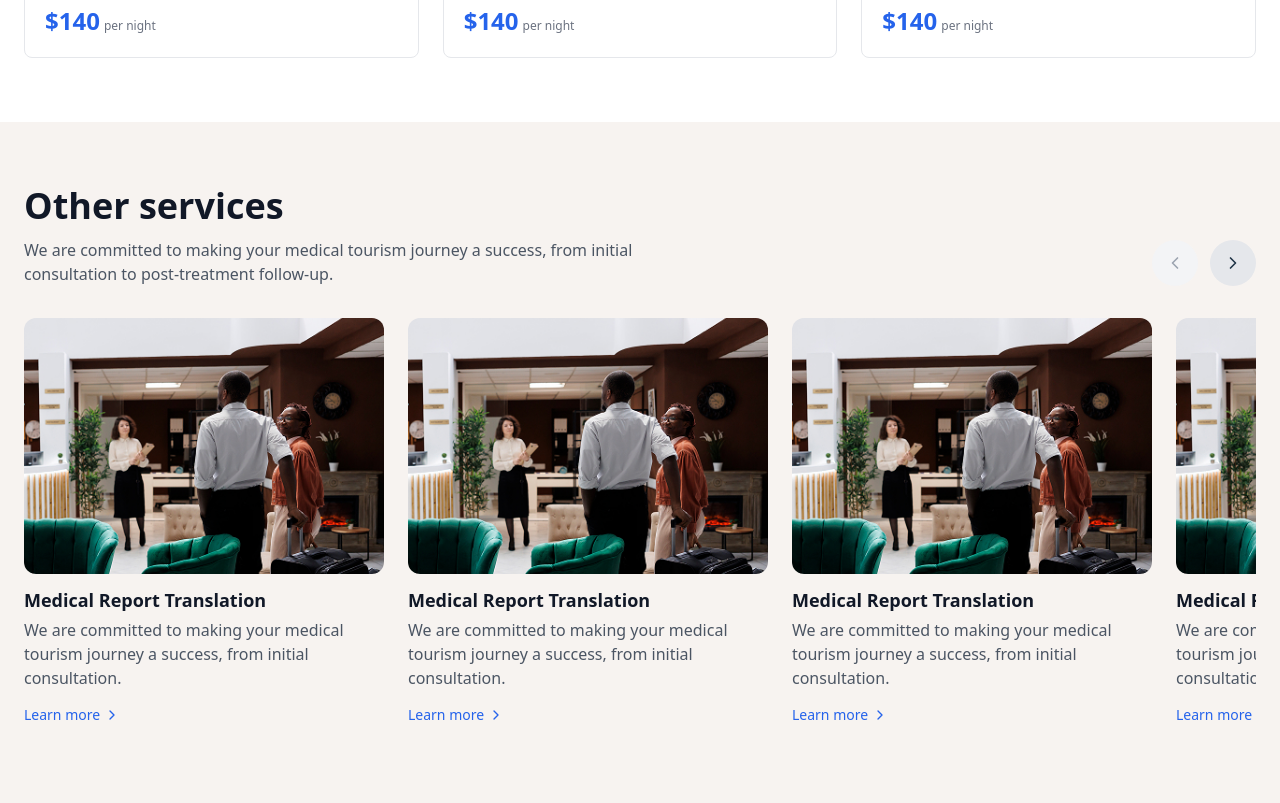
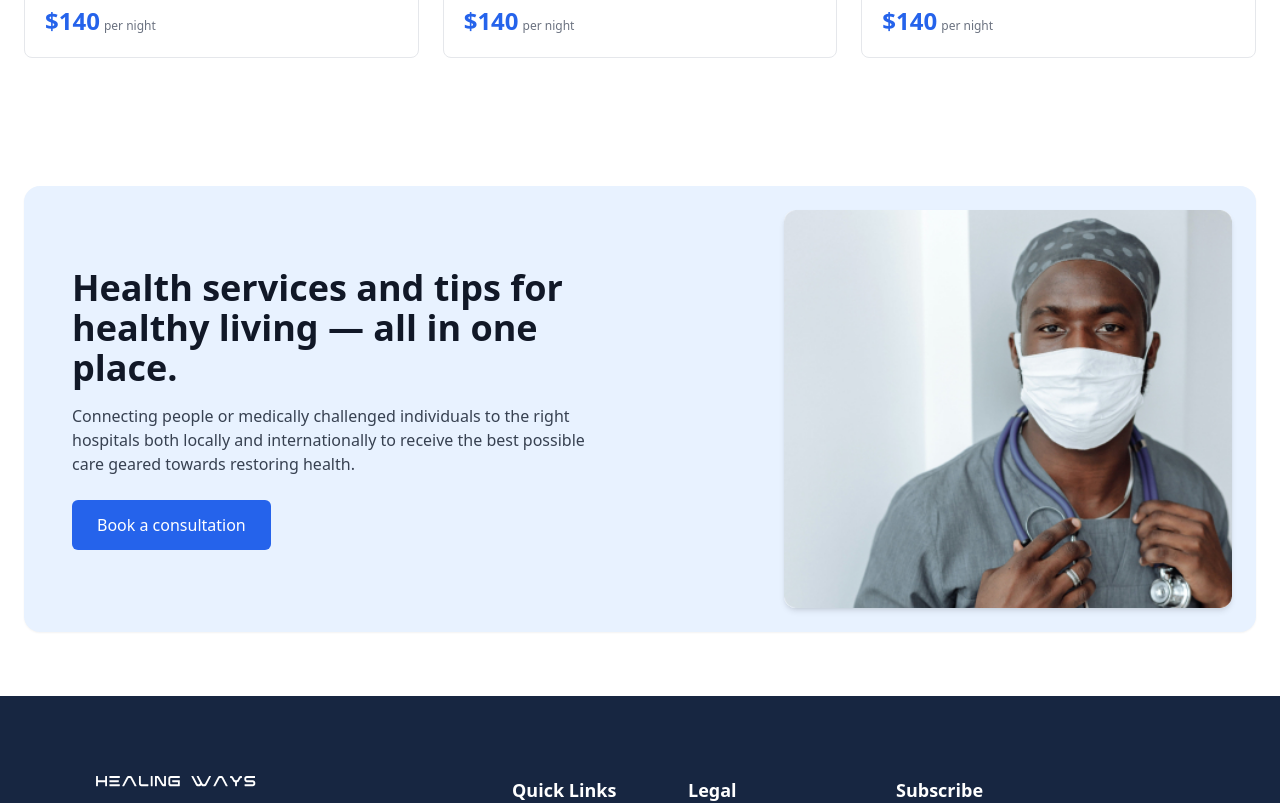
Before and after one commit to Binmuhammad001/healing-ways, a React (Vite) app: page /acc_service in a window 1280 px wide. Shown: the part 2220-3023 px from the top of the page. Built offline with nearby package versions, Linux system fonts and the light colour scheme.

Commit message:
Update acc_service.jsx

```diff
--- a/src/pages/acc_service.jsx
+++ b/src/pages/acc_service.jsx
@@ -15,7 +15,7 @@ export default function App(){
         <Hero/>
         <Section1/>
         <Section2/>
-        <Section3/>
+
         <Section4/>
         <Footer/>
         </>
```
